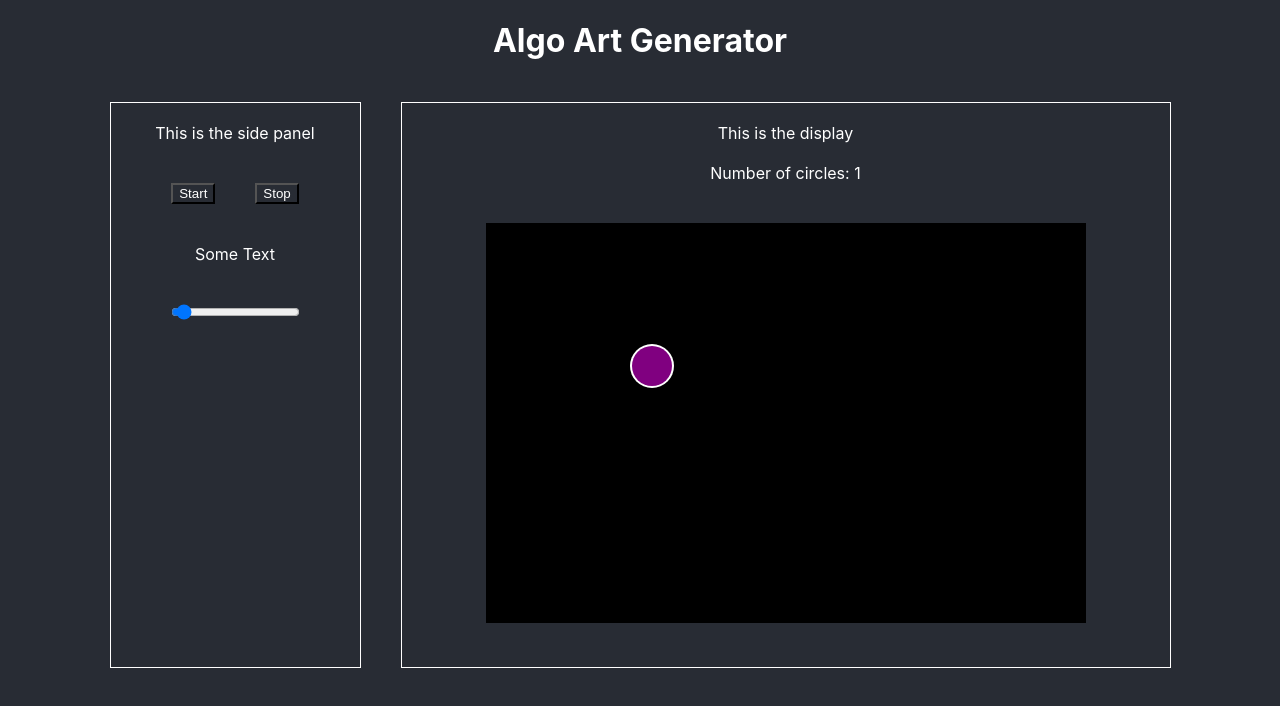
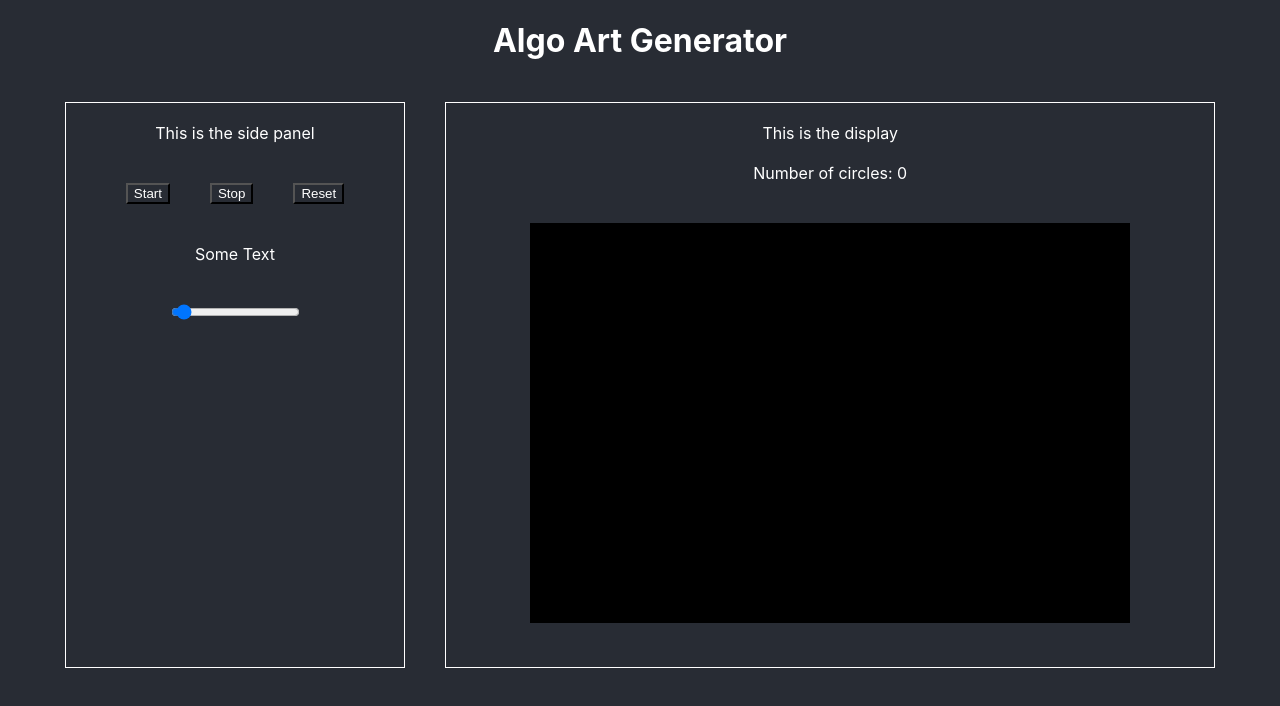
Before and after one commit to Simon-Sprouse/AlgoArt, a React (Create React App) app in the folder my-app/: page / in a window 1280 px wide. Shown: the top 706 px of the page. Built offline with nearby package versions, Linux system fonts and the light colour scheme.

Commit message:
added reset button

```diff
--- a/my-app/src/App.js
+++ b/my-app/src/App.js
@@ -7,10 +7,15 @@ import { useState, useEffect } from "react"
 function App() {
 
 
-    const [circleCount, setCircleCount] = useState(1);
+    // variables passed to display component
+    const [circleCount, setCircleCount] = useState(0);
+    const [toggleReset, setToggleReset] = useState(true); // should the canvas be nuked?
 
-    const [intervalId, setIntervalId] = useState(null);  // store id of interval generating function
+    // variables to track interval id / update frequency
+    const [intervalId, setIntervalId] = useState(null);
     const [updateInterval, setUpdateInterval] = useState(500);
+
+
 
     function startButtonClick() {
         if (!intervalId) {
@@ -26,6 +31,10 @@ function App() {
             clearInterval(intervalId);
             setIntervalId(null);
         }
+    }
+
+    function resetButtonClick() {
+        setToggleReset(true);
     }
 
     function sliderToggle(value) {
@@ -71,11 +80,17 @@ function App() {
                 <SidePanel
                     startButtonFunction={startButtonClick}
                     stopButtonFunction={stopButtonClick}
+                    resetButtonFunction={resetButtonClick}
                     sliderFunction={sliderToggle}
                 />
             </div>
             <div className="Display">
-                <Display circleCount={circleCount}/>
+                <Display
+                    circleCount={circleCount}
+                    setCircleCount={setCircleCount}
+                    toggleReset={toggleReset}
+                    setToggleReset={setToggleReset}
+                />
             </div>
         </div>
 
--- a/my-app/src/Display.js
+++ b/my-app/src/Display.js
@@ -1,6 +1,6 @@
-import { useState, useRef, useEffect } from "react"
+import { useRef, useEffect } from "react"
 
-function Display({ circleCount }) {
+function Display({ circleCount, setCircleCount, toggleReset, setToggleReset }) {
 
     const canvasRef = useRef(null);
     const canvasHeight = 400;
@@ -8,33 +8,21 @@ function Display({ circleCount }) {
 
     /*
     Todo list:
-    - depreciate bitmap circle function
-    - more efficient background fill?
-    - add option for background reset
+    - depreciate bitmap circle function DONE
+    - more efficient background fill DONE
+    - add option for background reset DONE
     - fix slider initial position
     - add slider for border size
     - add slider for radius size
+    - add motion options
+    - add color morph
     - add color picker wheel
+    - bug where reseting the circle count to 0 causes the useEffect to add one more circle
     */
 
-
-    function drawCircle(array, centerX, centerY, radius, color) {
-        // Only look to change color within the square that the circle might exist in.
-        const lowerBoundX = Math.max(0, centerX - radius);
-        const lowerBoundY = Math.max(0, centerY - radius);
-        const upperBoundX = Math.min(canvasWidth, centerX + radius);
-        const upperBoundY = Math.min(canvasHeight, centerY + radius);
-
-        // can probably make this faster
-        for (let y = lowerBoundY; y < upperBoundY; y++) {
-            for (let x = lowerBoundX; x < upperBoundX; x++) {
-                const dx = x - centerX;
-                const dy = y - centerY;
-                if (dx * dx + dy * dy <= radius * radius) {
-                    array[y][x].color = color
-                }
-            }
-        }
+    function resetBackground(ctx, color) {
+        ctx.fillStyle = color;
+        ctx.fillRect(0, 0, canvasWidth, canvasHeight);
     }
 
     function drawCircleByContext(ctx, centerX, centerY, radius, color) {
@@ -45,26 +33,19 @@ function Display({ circleCount }) {
     }
 
 
+    // Initialize background
     useEffect(() => {
-        const newPixels = Array.from({ length: canvasHeight }, () =>
-            Array.from({ length: canvasWidth}, () =>
-                ({color: 'black'})
-            )
-        )
-        const ctx = canvasRef.current.getContext('2d');
 
-        newPixels.forEach((row, y) => { // fixed an issue where the old program depended on state and was late on render
-            row.forEach((pixel, x) => {
-                ctx.fillStyle = pixel.color;
-                ctx.fillRect(x, y, 1, 1);
-            });
-        });
-
-        console.log("Starting the canvas black");
-
-    }, []);
+        const ctx = canvasRef.current.getContext("2d");
+        resetBackground(ctx, "black");
+        // setCircleCount(0);
+        setToggleReset(false);
 
 
+    }, [toggleReset]);
+
+
+    // Re-render on circleCount update
     useEffect( () => {
 
 
@@ -77,8 +58,6 @@ function Display({ circleCount }) {
         const ctx = canvasRef.current.getContext('2d');
         drawCircleByContext(ctx, centerX, centerY, radius + 2, "white")
         drawCircleByContext(ctx, centerX, centerY, radius, "purple");
-
-
 
 
     }, [circleCount])
--- a/my-app/src/SidePanel.js
+++ b/my-app/src/SidePanel.js
@@ -1,6 +1,6 @@
 import "./SidePanel.css"
 
-function SidePanel({startButtonFunction, stopButtonFunction, sliderFunction}) {
+function SidePanel({startButtonFunction, stopButtonFunction, resetButtonFunction, sliderFunction}) {
 
     function handleSliderChange(event) {
         sliderFunction(Number(event.target.value));
@@ -13,6 +13,7 @@ function SidePanel({startButtonFunction, stopButtonFunction, sliderFunction}) {
             <div className="StartAndStop">
                 <button onClick={startButtonFunction}>Start</button>
                 <button onClick={stopButtonFunction}>Stop</button>
+                <button onClick={resetButtonFunction}>Reset</button>
             </div>
 
             <div className="Slider">
```
